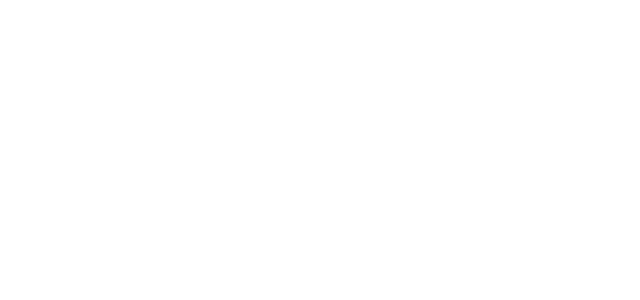
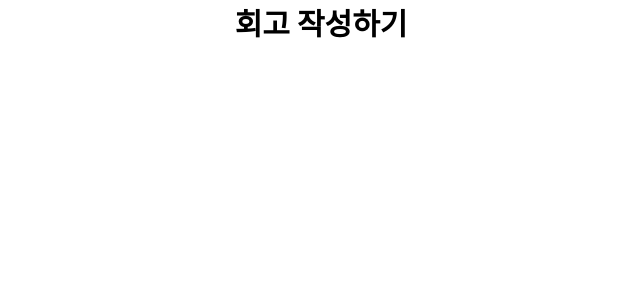
Before and after one commit to Club-PARD/Bingo_WEB, a React (Create React App) app in the folder bingo/: page /RetrospectWrite in a window 1280 px wide. Before the commit this address had no page. Shown: the top 300 px of the page, without its empty margins (319-959 px from the left). Built offline with nearby package versions, Linux system fonts and the light colour scheme.

Commit message:
231223 용현 : 회고 작성 페이지 틀 구성

```diff
--- a/bingo/src/Pages/Retrospect/RetrospectWrite.js
+++ b/bingo/src/Pages/Retrospect/RetrospectWrite.js
@@ -1,7 +1,11 @@
+import { Div } from "../../Components/NormalComponents/Section";
+import { P } from "../../Components/NormalComponents/Text";
+
 function RetrospectWrite() {
     return (
-        <Div>
-            <P>님의 회고입니다.</P>
+        // 전체 총괄 Div
+        <Div alignItems="center" justifyContent="center">
+            <P fontSize="30px" fontWeight="bolder">회고 작성하기</P>
         </Div>
     );
 }
--- a/bingo/src/Router.js
+++ b/bingo/src/Router.js
@@ -8,6 +8,7 @@ import RetrospectCreate from "./Pages/Retrospect/RetrospectCreate";
 import WorkspaceList from "./Pages/Workspace/WorkspaceList";
 import RetrospectList from "./Pages/Retrospect/RetrospectList";
 import RetrospectView from "./Pages/Retrospect/RetrospectView";
+import RetrospectWrite from "./Pages/Retrospect/RetrospectWrite";
 
 const Routers = () => {
 
@@ -23,6 +24,7 @@ const Routers = () => {
                 <Route path='/RetrospectCreate' element={<RetrospectCreate />} />
                 <Route path='/RetrospectList' element={<RetrospectList />} />
                 <Route path='/RetrospectView' element={<RetrospectView/>}/>
+                <Route path='/RetrospectWrite' element={<RetrospectWrite/>}/>
             </Routes>
         </Router>
     )
```
